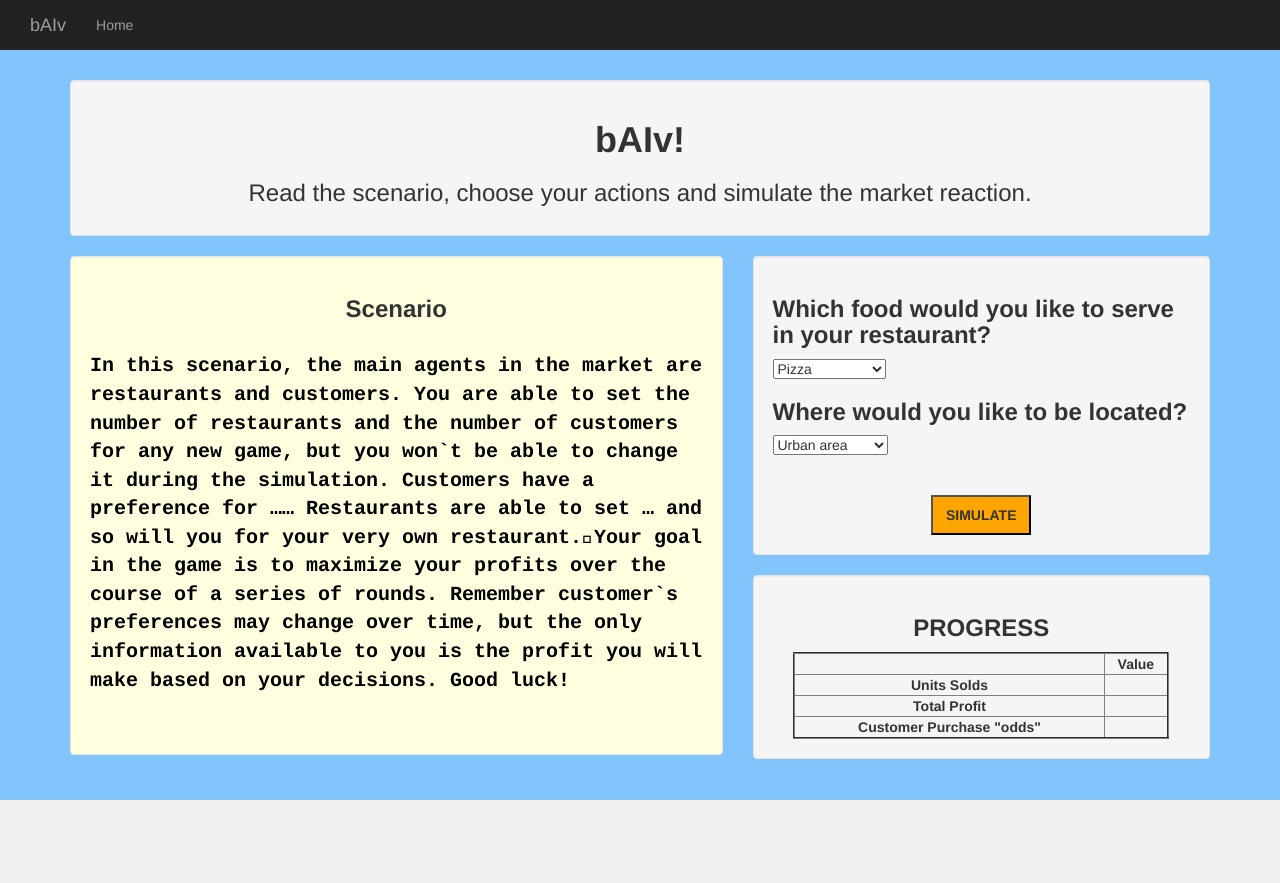
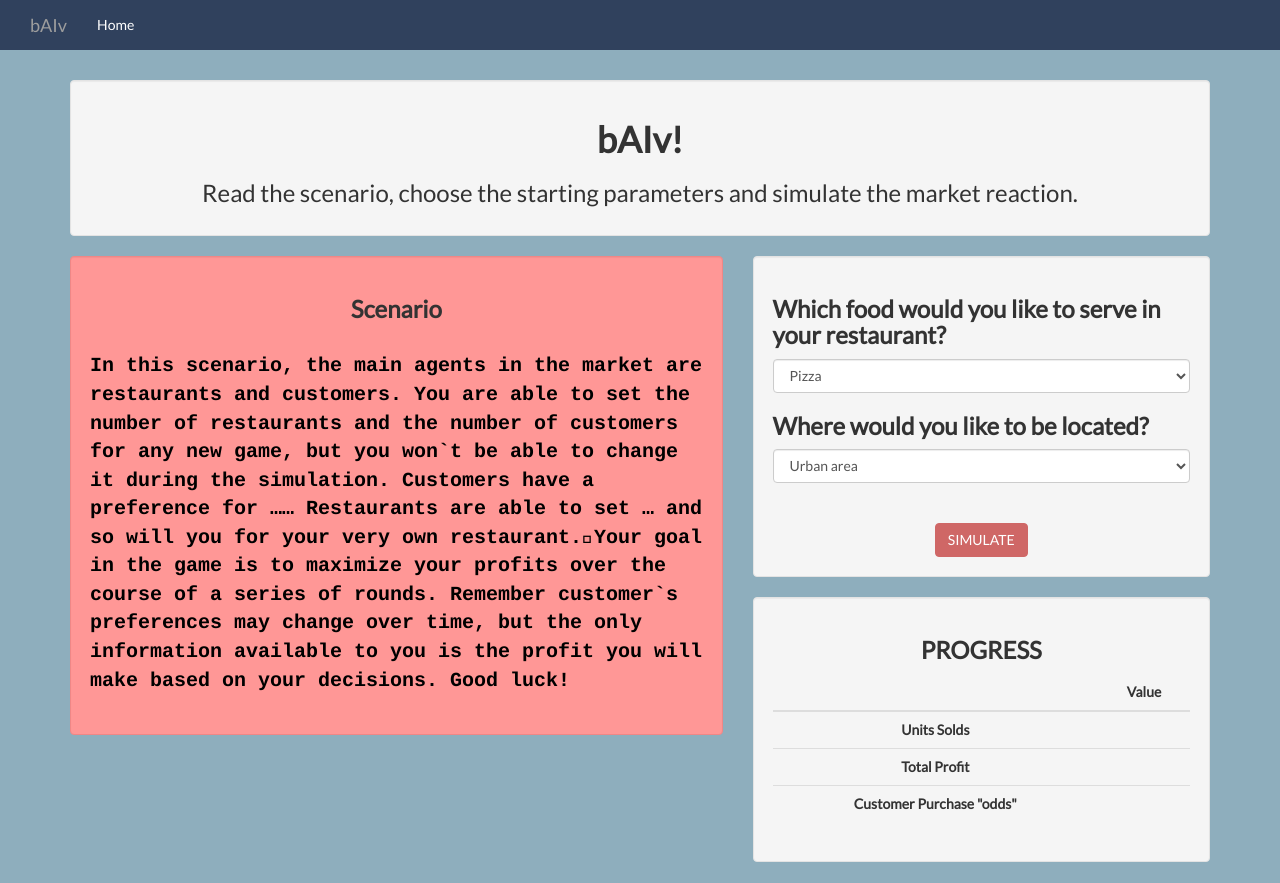
Before and after one commit to fnutrica/bAIv_frontEnd, a Django app: page /game/play in a window 1280 px wide. Before the commit the page ends 800 px from the top, so only its background shows below. Run offline with Django 3.2, Linux system fonts and the light colour scheme; data comes from the database, SQL or seed files in the repository; some libraries are stand-ins or nearby versions.

Commit message:
changed style/color patters, added url redirect and updated genetic algorithm

```diff
--- a/billionAIre/urls.py
+++ b/billionAIre/urls.py
@@ -15,8 +15,10 @@ Including another URLconf
 """
 from django.conf.urls import include, url
 from django.contrib import admin
+from django.views.generic import RedirectView
 
 urlpatterns = [
+    url(r'^$', RedirectView.as_view(url='game', permanent=False), name='redirect'),
     url(r'^admin/', admin.site.urls),
     url(r'game', include('game.urls')),
 
--- a/game/Customer.py
+++ b/game/Customer.py
@@ -21,7 +21,7 @@ class Customer(object):
         if location_pref is not None:
             self.location_pref = location_pref
         else:
-            self.location_pref = {"City ": random.uniform(0, 1), "Urban": random.uniform(0, 1), "Sub  ": random.uniform(0, 1), "Rural": random.uniform(0, 1)}
+            self.location_pref = {"City ": random.uniform(0, 1),"Urban": random.uniform(0, 1), "Sub  ": random.uniform(0, 1), "Rural": random.uniform(0, 1)}
 
         if pe_happiness is not None:
             self.pe_happiness = pe_happiness
--- a/game/Tipping_Sim.py
+++ b/game/Tipping_Sim.py
@@ -1,7 +1,6 @@
 import random
 from . import Customer
 from . import Restaurant
-
 
 PRICE = Restaurant.PRICE
 MAX = 1
--- a/game/models.py
+++ b/game/models.py
@@ -16,9 +16,6 @@ class Scenario(models.Model):
     def __str__(self):
         return self.text
 
-    def find_next(self, scenario_id, order_n):
-    	return Scenario.objects.filter(scenario_id = next_id).filter(order_n=next_order)[0]
-
 class Input(models.Model):
     scenario = models.ForeignKey(Scenario, on_delete = models.CASCADE)
     question = models.CharField(max_length=500)
--- a/game/static/game/css/styles.css
+++ b/game/static/game/css/styles.css
@@ -1,9 +1,28 @@
-body{
-  background-color: #82c5fc;
+body {
+  font-family: 'Lato', sans-serif;
+  background-color: #8eaebd !important;
+}
+
+.well {
+  background-color: #f5f5f5;
+}
+
+.btn-primary {
+  background-color: #cf6766;
+  border-color: #cf6766;
+}
+
+.btn-primary:hover {
+  background-color: #df7776;
+  border-color: #df7776;
+}
+
+.nav.navbar-nav li a {
+  color: white;
 }
 
 th, tr {
-    text-align: center;
+  text-align: center;
 }
 
 
@@ -31,11 +50,30 @@ th, tr {
   width: 100%;
 
   font-weight: bold;
-
-
 }
-
 
 @keyframes type{
    from {width: 0;}
 }
+
+.loading-bar {
+    display:    none;
+    position:   absolute;
+    top:        78%;
+    left:       70%;
+    /*z-index:    100;*/
+    height:     10%;
+    width:      10%;
+    background: rgba( 255, 255, 255, 0 )
+                url('http://i.stack.imgur.com/FhHRx.gif')
+                50% 50%
+                no-repeat;
+}
+
+body.loading {
+    overflow: hidden;
+}
+
+body.loading .loading-bar {
+    display: block;
+}
--- a/game/templates/game/basic.html
+++ b/game/templates/game/basic.html
@@ -8,6 +8,7 @@
 	<link rel="stylesheet" href="https://maxcdn.bootstrapcdn.com/bootstrap/3.3.7/css/bootstrap.min.css" integrity="sha384-BVYiiSIFeK1dGmJRAkycuHAHRg32OmUcww7on3RYdg4Va+PmSTsz/K68vbdEjh4u" crossorigin="anonymous">
 	<script src="https://ajax.googleapis.com/ajax/libs/jquery/1.12.4/jquery.min.js"></script>
 	<script src="https://code.jquery.com/ui/1.12.1/jquery-ui.js"></script>
+	<link href='http://fonts.googleapis.com/css?family=Lato' rel='stylesheet'  type='text/css'>
 	<script src="https://maxcdn.bootstrapcdn.com/bootstrap/3.3.7/js/bootstrap.min.js" integrity="sha384-Tc5IQib027qvyjSMfHjOMaLkfuWVxZxUPnCJA7l2mCWNIpG9mGCD8wGNIcPD7Txa" crossorigin="anonymous"></script>
 	{% block custom_scripts %} {% endblock %}
 	<script src="../../static/game/js/CSRFToken.js"></script>
@@ -15,7 +16,7 @@
 </head>
 <body >
 
-	<nav class="navbar-inverse" style="margin-bottom: 30px;">
+	<nav class="navbar-inverse" style="margin-bottom: 30px; background-color: #30415d;">
   <div class="container-fluid">
     <div class="navbar-header">
       <a class="navbar-brand" href="/game">bAIv</a>
@@ -32,6 +33,6 @@
 
 		<!-- this is where page specific content will end -->
 		{% endblock %}
-	<div class="container-fluid">
+	</div>
 </body>
 </html>
--- a/game/templates/game/home.html
+++ b/game/templates/game/home.html
@@ -11,89 +11,86 @@
 
 {% block body_block %}
 
+
 <div class="container">
-
   <div class="well">
     <center>
-        </p><h1> <b> bAIv! </b></h1></p>  <h3> Read the scenario, choose your actions and simulate the market reaction. </h3>
-
+    <h1><b> bAIv! </b></h1>
+    <h3> Read the scenario, choose the starting parameters and simulate the market reaction. </h3>
     </center>
   </div>
 
   <div class="row">
-  <div  id="game_prompt"  class = "col-md-7">
-  <div class="well" style="background-color: lightyellow"  >
-  <center><h3><b>Scenario</b></h3></center><br>
-  <div id="prompt_text">  {{scenario_text}} </div>
+    <div  id="game_prompt" class="col-md-7">
+      <div class="well" style="background-color: #ff9796; border-color: #ef8786;">
+        <center><h3><b>Scenario</b></h3></center>
         <br>
+        <div id="prompt_text">
+          {{scenario_text}}
+        </div>
         <br>
-
-
       </div>
     </div>
 
     <div class ="col-md-5">
       <div class="well">
-
         <form action="/game/simulate" method="POST" id="input-form">
          {% csrf_token %}
-
-  <div id="user_inputs" > </div>
-
+          <div id="user_inputs"></div>
           <br>
           <br>
-  <center><b>
-  <input style="background-color: orange; width: 100px; height: 40px;" type="submit" value="SIMULATE">
-  </b></center>
+          <center>
+            <b>
+            <input class="btn btn-primary" type="submit" value="SIMULATE">
+            </b>
+          </center>
         </form>
-
+        <div>
+          <div class="loading-bar"></div>
         </div>
-  </div>
-<div id="game_data" class = "col-md-5">
-  <div class="well">
-
-  <center>
-
-  <h3><b> PROGRESS </b></h3>
-
-<table border="2" style="width:90%">
-<tr>
-<th></th>
-<th><b> Value </b></th>
-</tr>
-<tr>
-<td><b> Units Solds </b></td>
-<td id = "units_sold">  </td>
-</tr>
-<tr>
-<td><b> Total Profit </b></td>
-<td id= "profit">  </td>
-</tr>
-<tr>
-<td><b>  Customer Purchase "odds"  </b></td>
-<td id = "likelihood">  </td>
-</tr>
-</table>
-</center>
-
       </div>
     </div>
 
+    <div id="game_data" class="col-md-5">
+      <div class="well">
+      <center>
+        <h3><b>PROGRESS</b></h3>
 
+        <table class="table table-hover">
+          <thead>
+            <tr>
+              <th></th>
+              <th>Value</th>
+            </tr>
+          </thead>
+          <tbody>
+            <tr>
+              <td><b>Units Solds</b></td>
+              <td id="units_sold"></td>
+            </tr>
+            <tr>
+              <td><b>Total Profit</b></td>
+              <td id="profit"></td>
+            </tr>
+            <tr>
+              <td><b>Customer Purchase "odds"</b></td>
+              <td id="likelihood"></td>
+            </tr>
+          </tbody>
+        </table>
+      </center>
+      </div>
+    </div>
 
     <br>
 
     <div id="game_result" class = "col-md-12 col-md-offset-0">
-  <div class="well" id="results_graph" style="display: none;" >
-  <canvas id="myChart" width="100%" height="50%">
-  </canvas>
-
-
+      <div class="well" id="results_graph" style="display: none;">
+        <canvas id="myChart" width="100%" height="50%"></canvas>
       </div>
     </div>
 
   </div>
-
 </div>
 
 
@@ -178,6 +175,7 @@
 
    var answersDiv = document.createElement("select");
    answersDiv.form = "input-form";
+   answersDiv.className = "form-control"
    answers= questions[question].answers;
    answers=answers.split(", ")
    for (answer in answers){
@@ -208,6 +206,7 @@
 
   function simulate(my_data) {
     console.log("Simulating...") // sanity check
+    $("body").addClass("loading");
     $.ajax({
         url : "/game/simulate", // the endpoint
         type : "POST", // http method
@@ -252,6 +251,8 @@
     //$("#likelihood").text(likelihood+"%");
     //$("#units_sold").text(units_sold);
     $("#results_graph").css({"display": "block"});
+    $("body").removeClass("loading");
+    $("html, body").animate({ scrollTop: $(document).height() }, 1000);
     updateGraph($("#myChart"), sim_results);
 
 
--- a/game/templates/game/info.html
+++ b/game/templates/game/info.html
@@ -20,7 +20,7 @@
         <h1>Welcome to bAIv!</h1>
         <p class="lead"><b> bAiv </b> allows you simulate the evolution of players in a market. </p>
         <p> You will be selecting simulation parameters while learning about AI agents, mimicking real businesses and customers in the quest for their best strategy. </p>
-        <h2> <a type="button" class="btn btn-lg btn-success" href="/game/play" >  PLAY </a></h2>
+        <h2> <a type="button" class="btn btn-lg btn-primary" href="/game/play" >  START </a></h2>
         </center>
       </div>
 
--- a/game/views.py
+++ b/game/views.py
@@ -12,7 +12,6 @@ from . import Tipping_Sim
 def play(request):
     initial_scenarios = Scenario.objects.filter(order_n=0)
     count = initial_scenarios.count()
-    print("count: "+ str(count))
     if (count is not None):
         if (count > 0):
             index = randint(0, count-1)
@@ -59,8 +58,7 @@ def simulate(request):
 
 
         restaurants = Tipping_Sim.tipping_sim()
-        print("passed to views")
-        print(restaurants)
+
         """
         sim_results = [{"gens":1, "seller": "restID1", "profit":125, "units_sold":100, "likelihood": 10 },
                     {"gens":1, "seller": "restID1", "profit":125, "units_sold":100, "likelihood": 10},
```
Also changed, not shown: game/urls.py (line endings or trailing spaces). Lines whose indentation alone changed are shown as unchanged.
